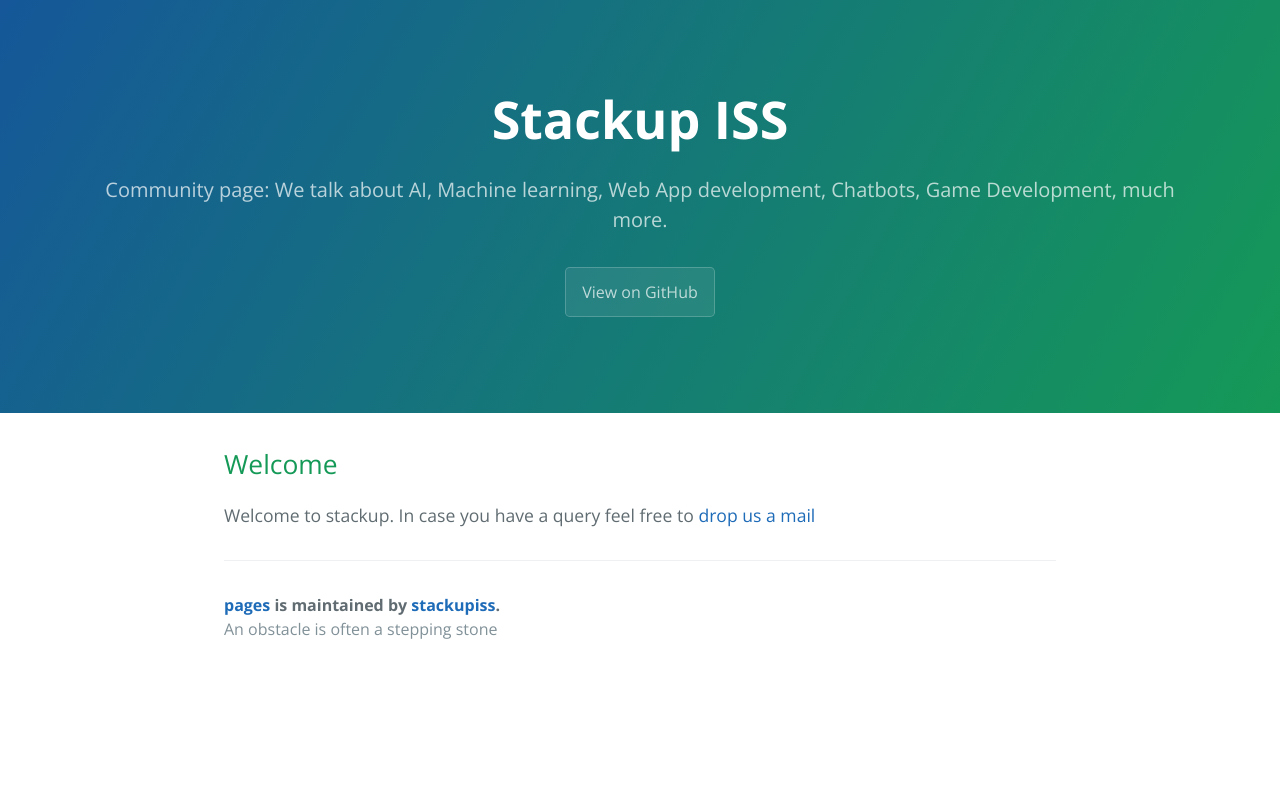
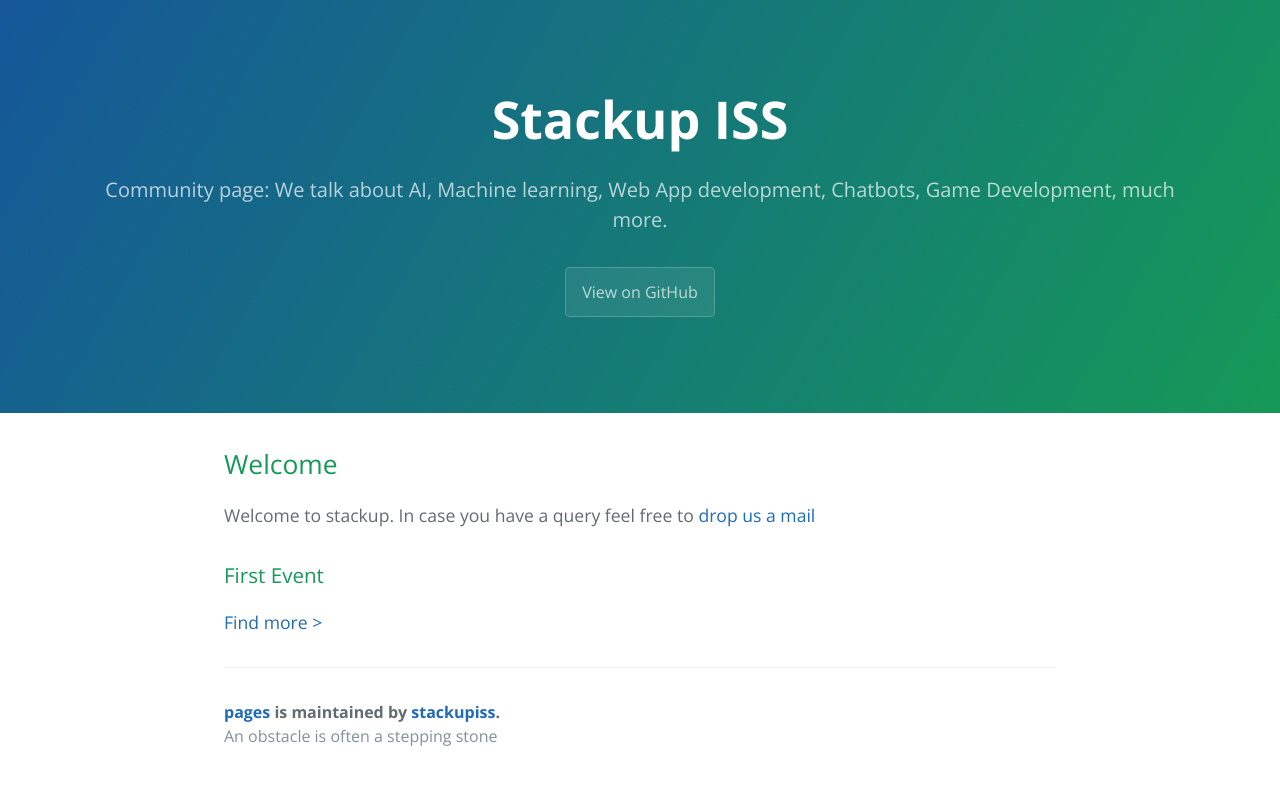
Before and after one commit to stackupiss/pages, a Jekyll site: the page built from index.md, in a window 1280 px wide. Shown: the top 785 px of the page. Built offline with Jekyll 4.4.1, drawn with Linux system fonts in a browser that asks for light colours; our own code applies the rules of GitHub Pages for plain Markdown files.

Commit message:
Page updates

```diff
--- a/index.md
+++ b/index.md
@@ -2,3 +2,6 @@
 
 Welcome to stackup.
 In case you have a query feel free to [drop us a mail](mailto:bala@nus.edu.sg)
+
+### First Event
+[Find more >](./chatbot.md)
```
